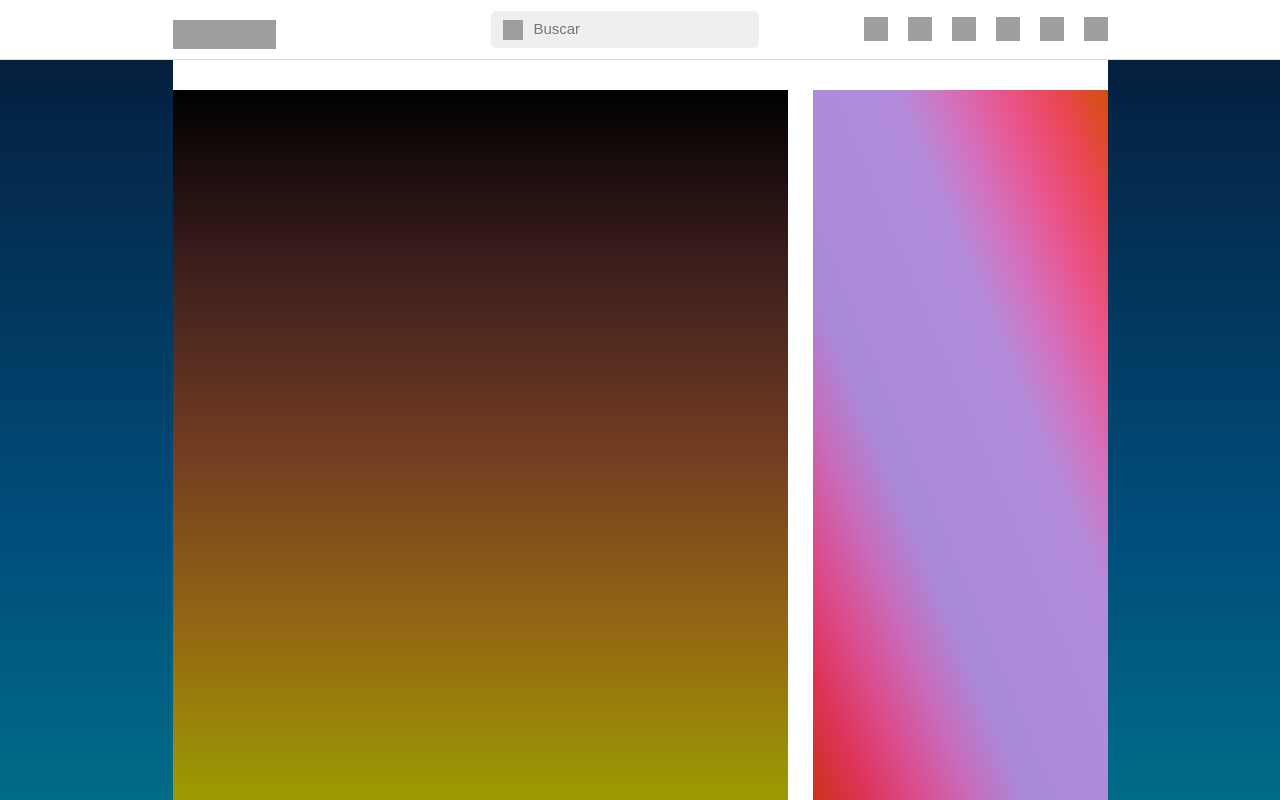
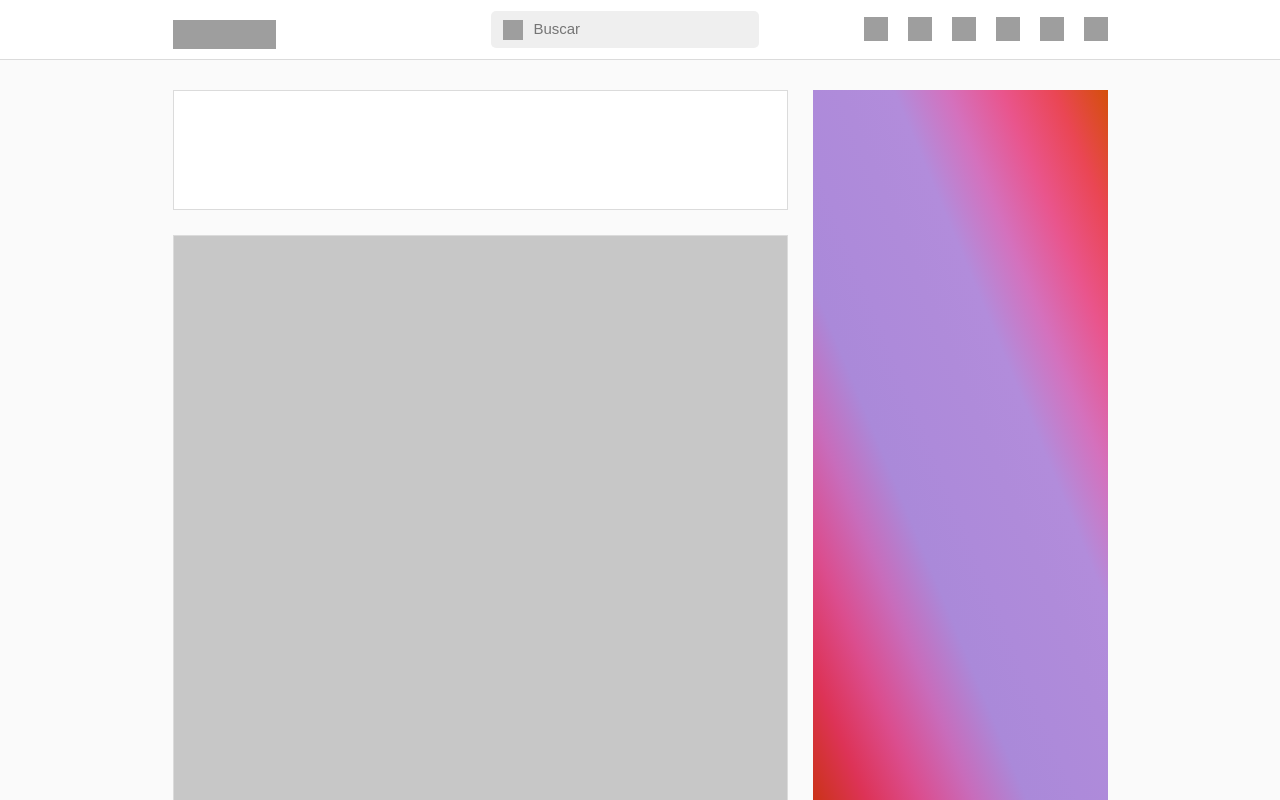
Before and after one commit to CIOG2/Instagram, a React (Create React App) app: page / in a window 1280 px wide. Shown: the top 800 px of the page. Built offline with nearby package versions, Linux system fonts and the light colour scheme; grey boxes are pictures that could not be loaded.

Commit message:
Archivos de para los las historias

```diff
--- a/src/App/main.css
+++ b/src/App/main.css
@@ -17,9 +17,9 @@ html{
 }
 
 body{
-    /* background-color: var(--color-primary); */
+        background-color: var(--color-primary);
     /* *Para generar contraste */
-    background-image: linear-gradient(to bottom, #051937, #004d7a, #008793, #00bf72, #a8eb12);
+    /* background-image: linear-gradient(to bottom, #051937, #004d7a, #008793, #00bf72, #a8eb12); */
 }
 
 #root{
--- a/src/Hystories/index.js
+++ b/src/Hystories/index.js
@@ -4,7 +4,7 @@ import "./style.css";
 function Hystories() {
 
     return (
-        <section>
+        <section className="section__hystories">
 
         </section>
     );
--- a/src/Hystories/style.css
+++ b/src/Hystories/style.css
@@ -0,0 +1,9 @@
+.section__hystories{
+    width: 100%;
+    height: 120px;
+
+    background-color: var(--color-secondary);
+    border: 1px solid var(--color-tertiary);
+    padding: 15px 0px;
+    margin-bottom: 25px;
+}
--- a/src/MainContainer/style.css
+++ b/src/MainContainer/style.css
@@ -15,7 +15,6 @@
     height: auto;
     max-width: 935px;
     padding-top: 30px;
-    background-color: white;
 }
 
 @media screen and (max-width: 1000px){
--- a/src/Publications/index.js
+++ b/src/Publications/index.js
@@ -1,11 +1,21 @@
 import React from "react";
+import { Hystories } from "../Hystories";
 import "./style.css";
+
+const publiciones = [{}, {}, {}, {}];
 
 function Publications() {
 
     return (
         <section className="section__publications">
-
+            <Hystories/>
+            {
+                publiciones.map((publicion, index) => (
+                    <div
+                        key={index}
+                    className="simular__de__publicacion"></div>
+                ))
+            }
         </section>
     );
 }
--- a/src/Publications/style.css
+++ b/src/Publications/style.css
@@ -1,7 +1,15 @@
 .section__publications{
     position: relative;
     width: 100%;
-    height: 2000px;
+    height: auto;
     max-width: 615px;
-    background-image: linear-gradient(to bottom, #000000, #3f1f1e, #733d21, #956912, #9ca100, #9cbc00, #93d900, #7ef721, #a6f82c, #c5f93b, #e1fa4c, #f8fb5f);
 }
+
+.simular__de__publicacion{
+    width: 100%;
+    height: 700px;
+    background-color: rgb(199, 199, 199);
+    /* background-color: var(--color-secondary); */
+    border: 1px solid var(--color-tertiary);
+    margin-bottom: 20px;
+}
```
Also changed, not shown: src/HystoriesItems/index.js (added), src/HystoriesItems/style.css (added).
